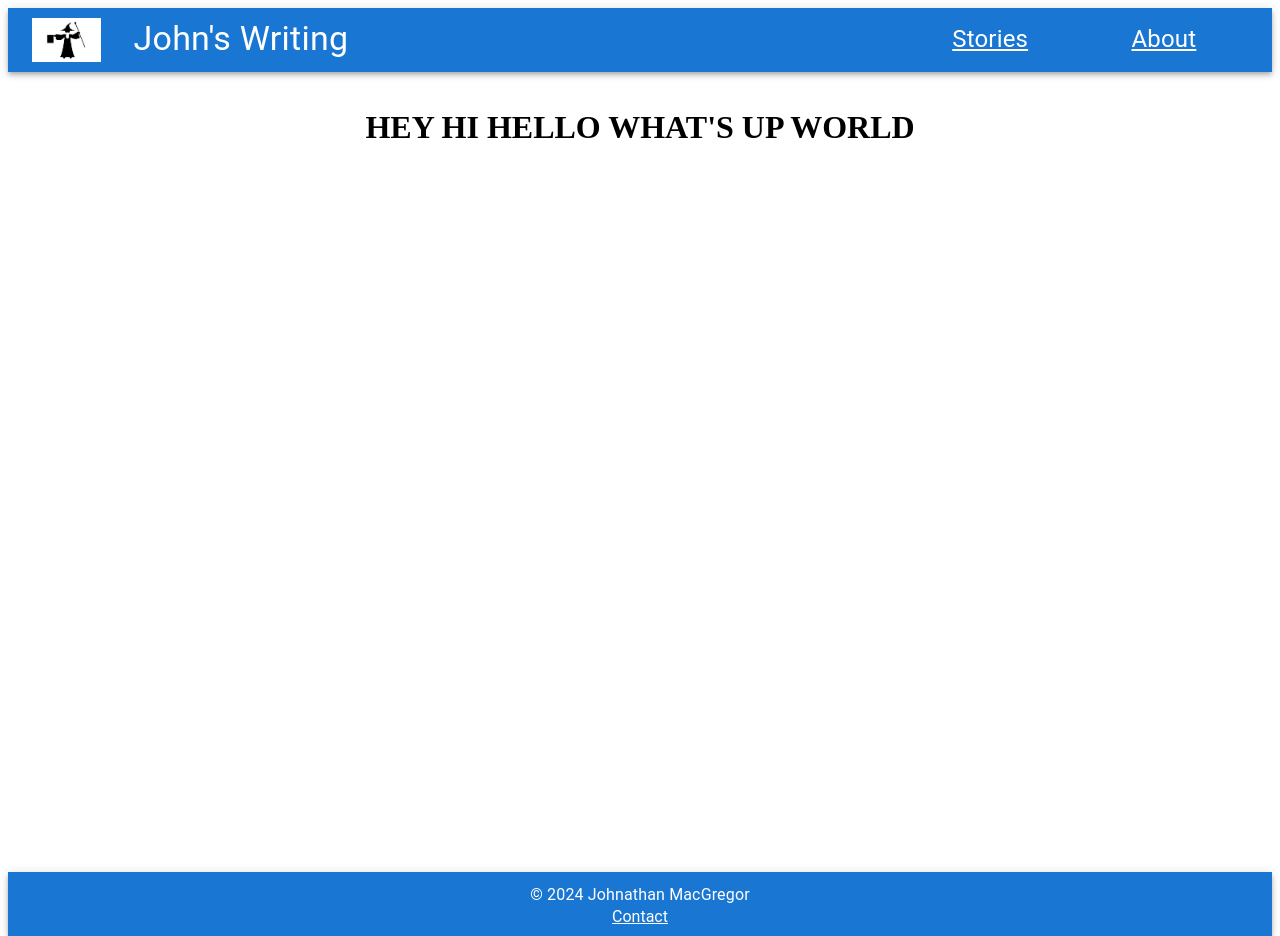
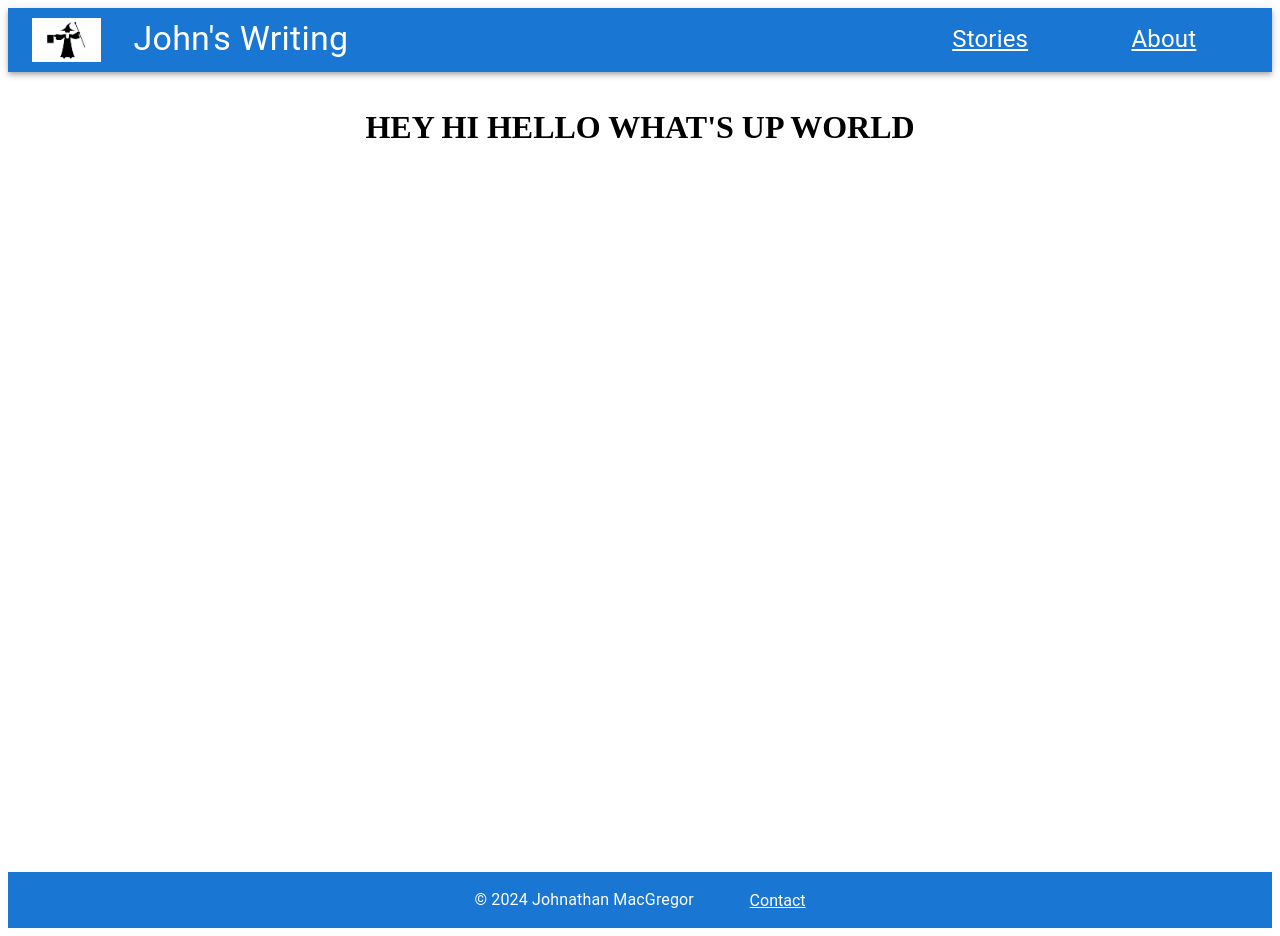
Before and after one commit to jdmac020/writing-site, a React (Vite) app: page / in a window 1280 px wide. Built offline with nearby package versions, Linux system fonts and the light colour scheme.

Commit message:
Fix footer to be a footer not a header

```diff
--- a/src/components/Footer.tsx
+++ b/src/components/Footer.tsx
@@ -1,24 +1,19 @@
 import styled from '@emotion/styled';
-import { AppBar, Grid, Toolbar, Typography } from '@mui/material'
+import { AppBar, BottomNavigation, Grid, Toolbar, Typography } from '@mui/material'
 import React from 'react';
 
 const year = new Date().getFullYear();
 
 export const Footer = () => {
-  return <AppBar position={'static'}>
-    <Toolbar>
-      <Grid container flex={'flex'} direction={'row'} justifyContent={'space-around'}>
-        <Grid container direction={'column'}>
-          <Typography alignSelf={'center'}>&copy; {year} Johnathan MacGregor</Typography>
-          <WhiteLink href={'mailto:john.macgregor@gmail.com'}>Contact</WhiteLink>
-        </Grid>
+  return <BottomNavigation>
+      <Grid container flex={'flex'} width={'35%'} alignItems={'center'} justifyContent={'space-evenly'} color={'white'}>
+        <Typography>&copy; {year} Johnathan MacGregor</Typography>
+        <WhiteLink href={'mailto:john.macgregor@gmail.com'}>Contact</WhiteLink>
       </Grid>
-    </Toolbar>
-  </AppBar>;
+  </BottomNavigation>;
 }
 
 const WhiteLink = styled('a')`
   font-family: "Roboto", "Helvetica", "Arial", sans-serif;
-  text-align: center;
   color: white;
 `;
--- a/src/style.tsx
+++ b/src/style.tsx
@@ -3,10 +3,10 @@ import { createTheme } from '@mui/material/styles';
 // this isn't actually doing anything for me -- but I'm being lazy and want the example in code
 export const theme = createTheme({
   components: {
-    MuiToolbar: {
+    MuiBottomNavigation: {
       styleOverrides: {
         root: {
-          justifyContent: 'space-between'
+          backgroundColor: 'rgb(25, 118, 210)'
         }
       }
     }
```
